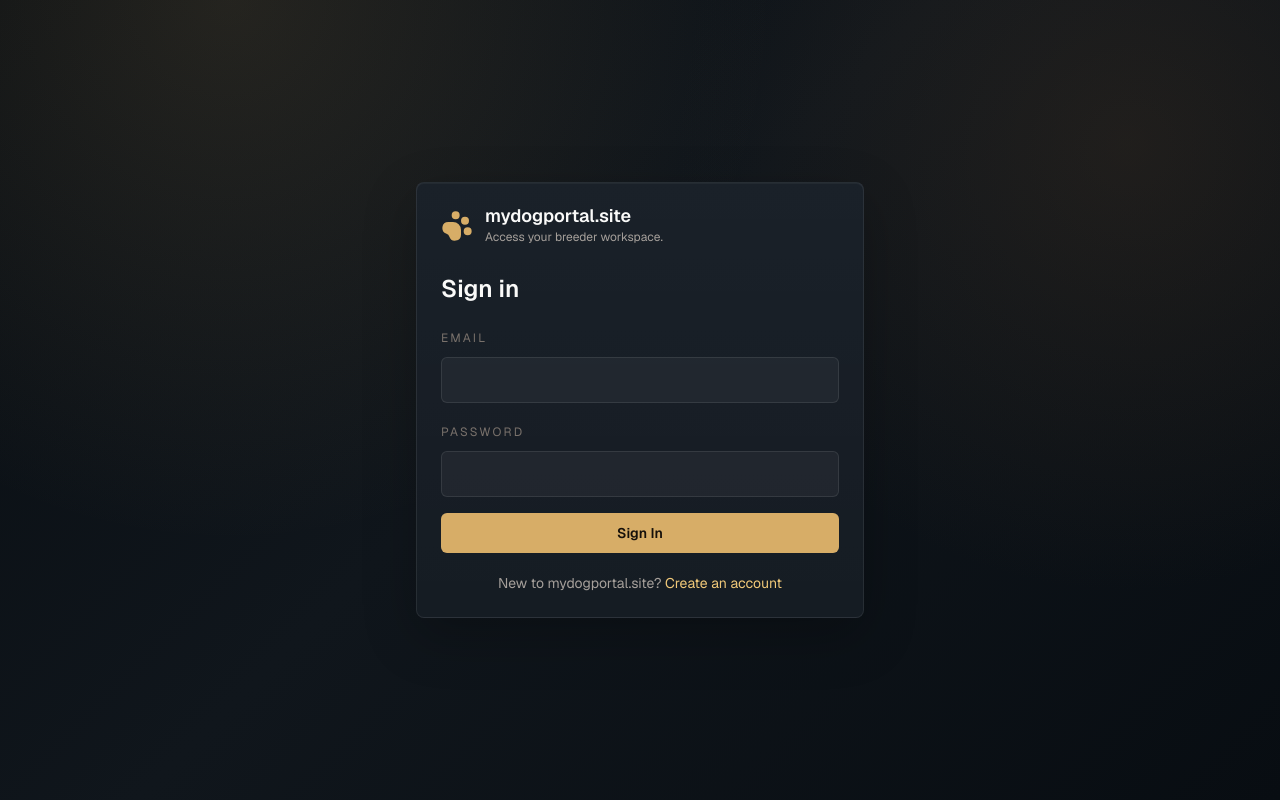
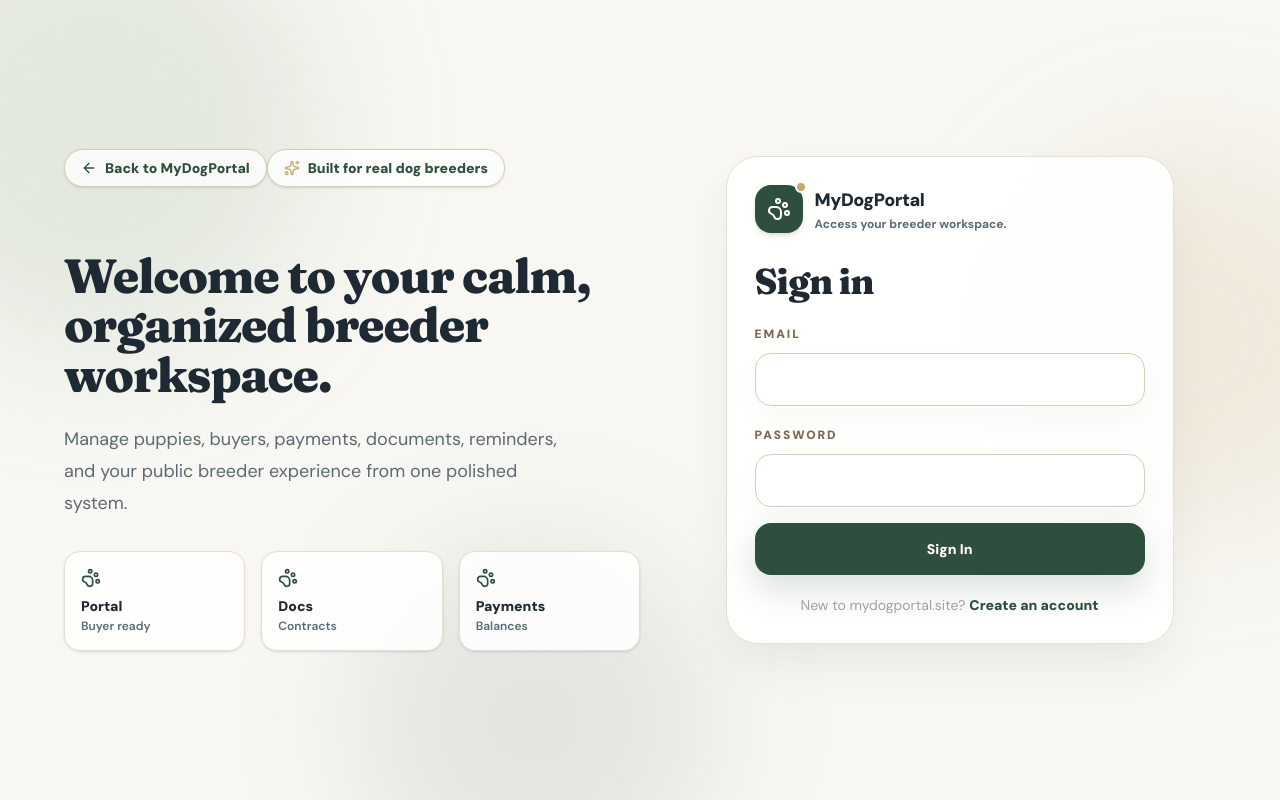
Before and after one commit to rawillia9801/dogp, a Next.js app: page /sign-in in a window 1280 px wide. Built offline with nearby package versions, Linux system fonts and the light colour scheme; no server answers.

Commit message:
Restyle auth pages to match public site

```diff
--- a/components/layout/auth-shell.tsx
+++ b/components/layout/auth-shell.tsx
@@ -1,7 +1,6 @@
 import Link from "next/link";
 import type { ReactNode } from "react";
-import { PawPrint } from "lucide-react";
-import { Surface } from "@/components/ui/surface";
+import { ArrowLeft, PawPrint, Sparkles } from "lucide-react";
 
 export function AuthShell({
   title,
@@ -13,18 +12,129 @@
   children: ReactNode;
 }) {
   return (
-    <main className="grid min-h-screen place-items-center bg-app px-5 py-10 text-stone-100">
-      <Surface className="w-full max-w-md p-6">
-        <Link href="/" className="mb-7 flex items-center gap-3">
-          <PawPrint className="size-8 fill-gold text-gold" />
-          <div>
-            <p className="text-lg font-semibold leading-none text-stone-50">mydogportal.site</p>
-            <p className="mt-1 text-xs text-stone-400">{subtitle}</p>
-          </div>
-        </Link>
-        <h1 className="mb-5 text-2xl font-semibold text-stone-50">{title}</h1>
-        {children}
-      </Surface>
+    <main className="auth-page relative min-h-screen overflow-hidden bg-[#F8F7F3] px-5 py-10 text-[#1F2933]">
+      <style>{`
+        @import url('https://fonts.googleapis.com/css2?family=Fraunces:ital,opsz,wght@0,9..144,300;0,9..144,600;0,9..144,800;1,9..144,300;1,9..144,600&family=DM+Sans:wght@400;500;600;700;800;900&display=swap');
+
+        .auth-page {
+          font-family: 'DM Sans', sans-serif;
+        }
+
+        .auth-page .font-display {
+          font-family: 'Fraunces', serif;
+        }
+
+        .auth-page .form-input {
+          width: 100%;
+          border-radius: 1rem;
+          border: 1px solid #D8CCB7;
+          background: rgba(255, 255, 255, 0.88);
+          padding: 0.85rem 1rem;
+          color: #1F2933;
+          box-shadow: 0 1px 0 rgba(255, 255, 255, 0.7), 0 10px 28px rgba(47, 79, 62, 0.04);
+          outline: none;
+          transition: border-color 0.2s ease, box-shadow 0.2s ease, background 0.2s ease;
+        }
+
+        .auth-page .form-input::placeholder {
+          color: #9A8F80;
+        }
+
+        .auth-page .form-input:focus {
+          border-color: #2F4F3E;
+          background: #FFFFFF;
+          box-shadow: 0 0 0 4px rgba(47, 79, 62, 0.1), 0 12px 30px rgba(47, 79, 62, 0.08);
+        }
+
+        .auth-page select.form-input {
+          font-weight: 800;
+        }
+
+        .auth-page label > span {
+          color: #7A6A55;
+          font-weight: 900;
+          letter-spacing: 0.16em;
+        }
+
+        .auth-page button[type='submit'] {
+          min-height: 3.25rem;
+          border-radius: 1rem;
+          background: #2F4F3E;
+          color: white;
+          font-weight: 900;
+          box-shadow: 0 14px 34px rgba(47, 79, 62, 0.18);
+        }
+
+        .auth-page button[type='submit']:hover {
+          background: #253F32;
+        }
+
+        .auth-page .text-gold-soft {
+          color: #2F4F3E;
+          font-weight: 900;
+        }
+      `}</style>
+
+      <div className="pointer-events-none absolute left-[-10%] top-[-12%] h-[28rem] w-[28rem] rounded-full bg-[#A8BFA3]/25 blur-3xl" />
+      <div className="pointer-events-none absolute right-[-8%] top-[18%] h-[24rem] w-[24rem] rounded-full bg-[#C6A96B]/16 blur-3xl" />
+      <div className="pointer-events-none absolute bottom-[-12%] left-[28%] h-[22rem] w-[22rem] rounded-full bg-[#2F4F3E]/10 blur-3xl" />
+
+      <div className="relative z-10 mx-auto flex min-h-[calc(100vh-5rem)] w-full max-w-6xl items-center justify-center">
+        <div className="grid w-full items-center gap-10 lg:grid-cols-[1fr_0.92fr]">
+          <section className="hidden lg:block">
+            <Link
+              href="/"
+              className="mb-10 inline-flex items-center gap-2 rounded-full border border-[#D8CCB7] bg-white/80 px-4 py-2 text-sm font-black text-[#2F4F3E] shadow-sm transition hover:bg-[#F4EFE6]"
+            >
+              <ArrowLeft className="h-4 w-4" />
+              Back to MyDogPortal
+            </Link>
+
+            <div className="inline-flex items-center gap-2 rounded-full border border-[#D8CCB7] bg-white/80 px-4 py-2 text-sm font-black text-[#2F4F3E] shadow-sm">
+              <Sparkles className="h-4 w-4 text-[#C6A96B]" />
+              Built for real dog breeders
+            </div>
+
+            <h1 className="font-display mt-6 max-w-xl text-5xl font-black leading-[1.03] tracking-tight text-[#1F2933]">
+              Welcome to your calm, organized breeder workspace.
+            </h1>
+
+            <p className="mt-6 max-w-lg text-lg leading-8 text-[#5B6B73]">
+              Manage puppies, buyers, payments, documents, reminders, and your public breeder experience from one polished system.
+            </p>
+
+            <div className="mt-8 grid max-w-xl grid-cols-3 gap-4">
+              {[
+                { label: "Portal", sub: "Buyer ready" },
+                { label: "Docs", sub: "Contracts" },
+                { label: "Payments", sub: "Balances" },
+              ].map((item) => (
+                <div key={item.label} className="rounded-2xl border border-[#E5DED2] bg-white/85 p-4 shadow-sm">
+                  <PawPrint className="mb-2 h-5 w-5 text-[#2F4F3E]" />
+                  <p className="text-sm font-black text-[#1F2933]">{item.label}</p>
+                  <p className="mt-0.5 text-xs font-semibold text-[#5B6B73]">{item.sub}</p>
+                </div>
+              ))}
+            </div>
+          </section>
+
+          <section className="mx-auto w-full max-w-md rounded-[2rem] border border-[#E5DED2] bg-white/92 p-6 shadow-2xl shadow-[#2F4F3E]/10 backdrop-blur-xl md:p-7">
+            <Link href="/" className="mb-7 flex items-center gap-3">
+              <div className="relative flex h-12 w-12 items-center justify-center rounded-2xl bg-[#2F4F3E] text-white shadow-md">
+                <PawPrint className="h-6 w-6" />
+                <span className="absolute -right-1 -top-1 h-3 w-3 rounded-full border-2 border-white bg-[#C6A96B]" />
+              </div>
+              <div>
+                <p className="truncate text-lg font-black tracking-tight text-[#1F2933]">MyDogPortal</p>
+                <p className="mt-0.5 text-xs font-bold text-[#5B6B73]">{subtitle}</p>
+              </div>
+            </Link>
+
+            <h1 className="font-display mb-5 text-4xl font-black tracking-tight text-[#1F2933]">{title}</h1>
+            {children}
+          </section>
+        </div>
+      </div>
     </main>
   );
 }
```
